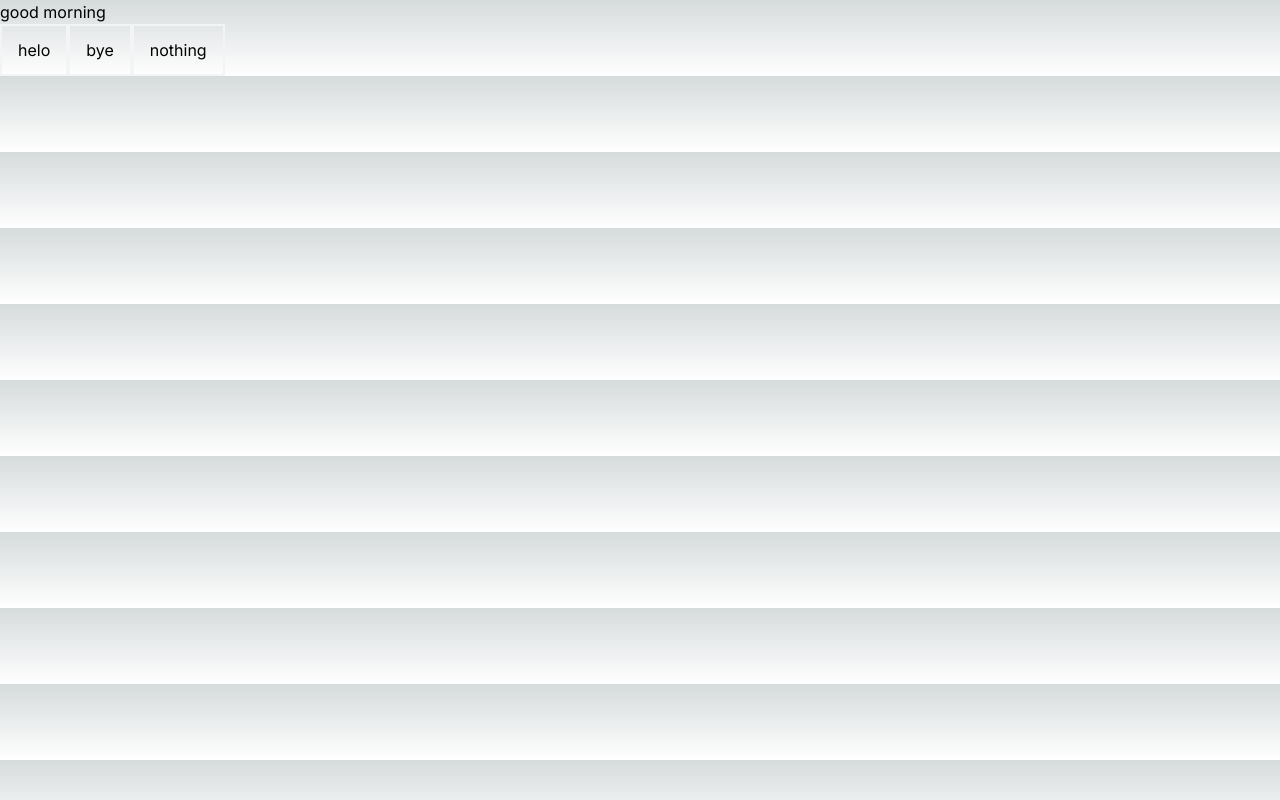
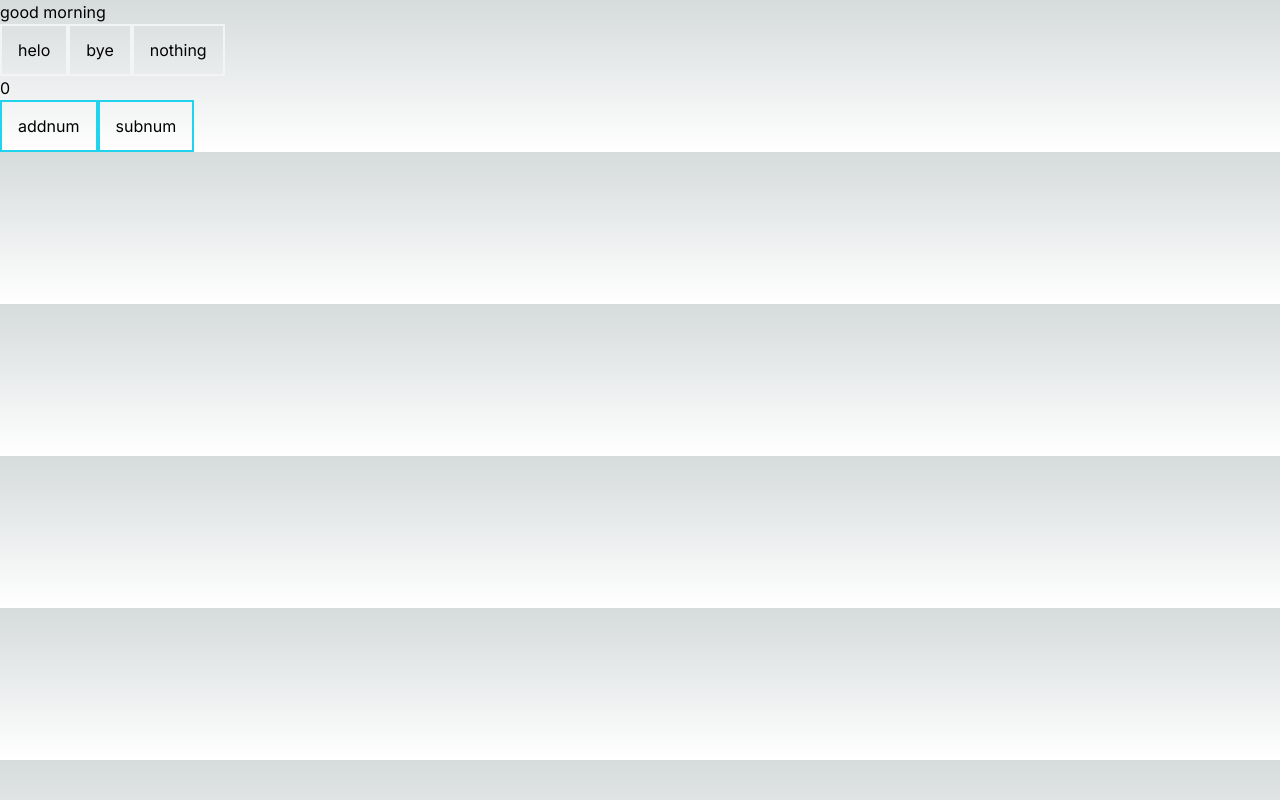
Before and after one commit to Sahilsoni13/reduxtoolkit, a Next.js app: page /components/reduc in a window 1280 px wide. Built offline with nearby package versions, Linux system fonts and the light colour scheme.

Commit message:
redux toolkit

```diff
--- a/src/app/components/reduc/page.tsx
+++ b/src/app/components/reduc/page.tsx
@@ -2,17 +2,25 @@
 import React from "react";
 import { useAppDispatch, useAppSelector } from "@/app/redux3/hooks/hooks";
 import { decrement, increment, nothing } from "../../redux3/slice/counter/counter";
+import { addnum, subnum } from "@/app/redux3/slice/counter2/counter2";
 
 const Page = () => {
   const count = useAppSelector((state) => state.counter);
   const dispatch = useAppDispatch();
+  const count2 = useAppSelector(state => state.count2)
   return (
     <>
       <div>
         <h1>{count}</h1>
+
         <button className="border-gray-100 border-2 py-3 px-4" onClick={() => dispatch(increment())}>helo</button>
         <button className="border-gray-100 border-2 py-3 px-4" onClick={() => dispatch(decrement())}>bye</button>
         <button className="border-gray-100 border-2 py-3 px-4" onClick={() => dispatch(nothing())}>nothing</button>
+      </div>
+      <div>
+      <h1>{count2}</h1>
+      <button onClick={() => dispatch(addnum())} className="border-2 border-cyan-400 py-3 px-4" >addnum</button>
+      <button onClick={() => dispatch(subnum())} className="border-2 border-cyan-400 py-3 px-4" >subnum</button>
       </div>
     </>
   );
--- a/src/app/components/reduc2/page.tsx
+++ b/src/app/components/reduc2/page.tsx
@@ -5,9 +5,11 @@ import React from "react";
 
 const Page = () => {
   const count = useAppSelector(state => state.counter);
+  const count2 = useAppSelector(state => state.count2)
   return (
     <div>
       <h1>{count}</h1>
+      <h1>{count2}</h1>
     </div>
   );
 };
--- /dev/null
+++ b/src/app/redux3/slice/counter2/counter2.ts
@@ -0,0 +1,18 @@
+import { createSlice } from "@reduxjs/toolkit";
+
+import { RootState } from "../../store/store";
+import exp from "constants";
+let initialState: number = 0;
+export const count2 = createSlice({
+  name: "count2",
+  initialState: initialState,
+  reducers: {
+    addnum: (state) => state + 1,
+    subnum: (state) => state - 1,
+    // default : (state) => (state = initialState)
+  },
+});
+// export const { increment, decrement,nothing } = counterSlice.actions;
+
+export const { addnum, subnum ,  } = count2.actions;
+export default count2.reducer;
```
Also changed, not shown: src/app/redux3/store/store.ts (+8 -6 lines), src/app/redux3/slice/slice.ts (added).
